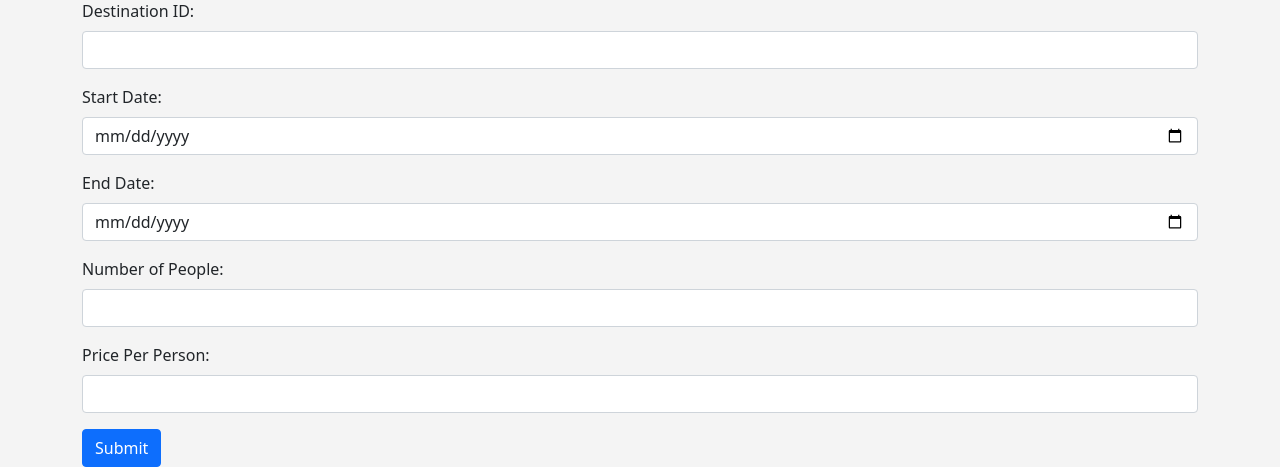
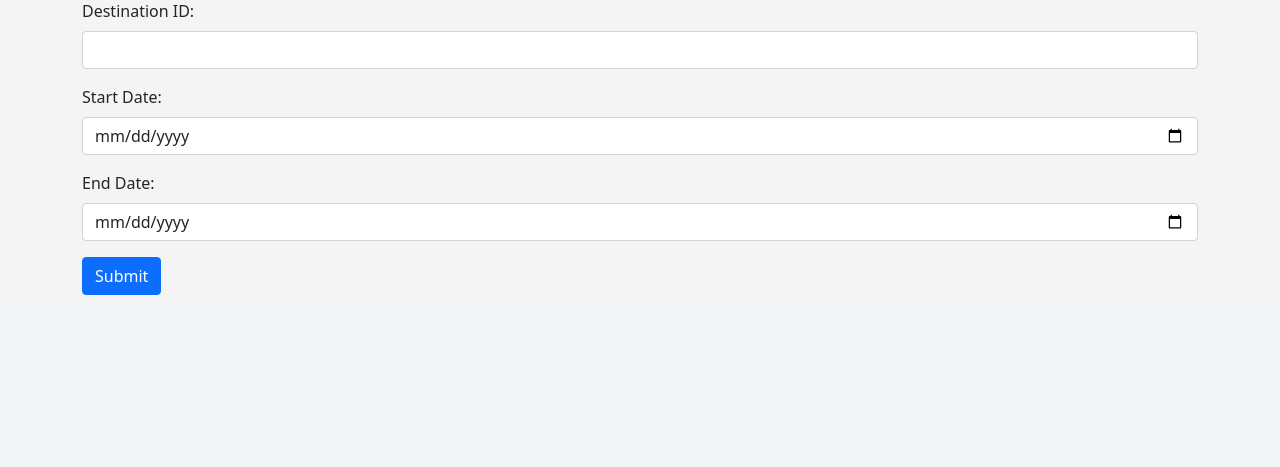
Before and after one commit to maddij123/Fisk-Spring-Break, a Flask app: page /dashboard in a window 1280 px wide. Shown: the part 796-1263 px from the top of the page. After the commit the page ends 1091 px from the top, so only its background shows below. Run offline with Flask 3, Linux system fonts and the light colour scheme; the visitor is signed in with stand-in values (Sample User, id 1); data comes from the database, SQL or seed files in the repository.

Commit message:
Update dashboard.html

```diff
--- a/templates/dashboard.html
+++ b/templates/dashboard.html
@@ -102,14 +102,6 @@
         <label for="end_date" class="form-label">End Date:</label>
         <input type="date" class="form-control" id="end_date" name="end_date">
     </div>
-            <div class="mb-3">
-                <label for="num_people" class="form-label">Number of People:</label>
-                <input type="number" class="form-control" id="num_people" name="num_people">
-            </div>
-            <div class="mb-3">
-                <label for="price_per_person" class="form-label">Price Per Person:</label>
-                <input type="text" class="form-control" id="price_per_person" name="price_per_person">
-            </div>
     <button type="submit" class="btn btn-primary">Submit</button>
 </form>
     </div>
```
Lines whose indentation alone changed are shown as unchanged.
